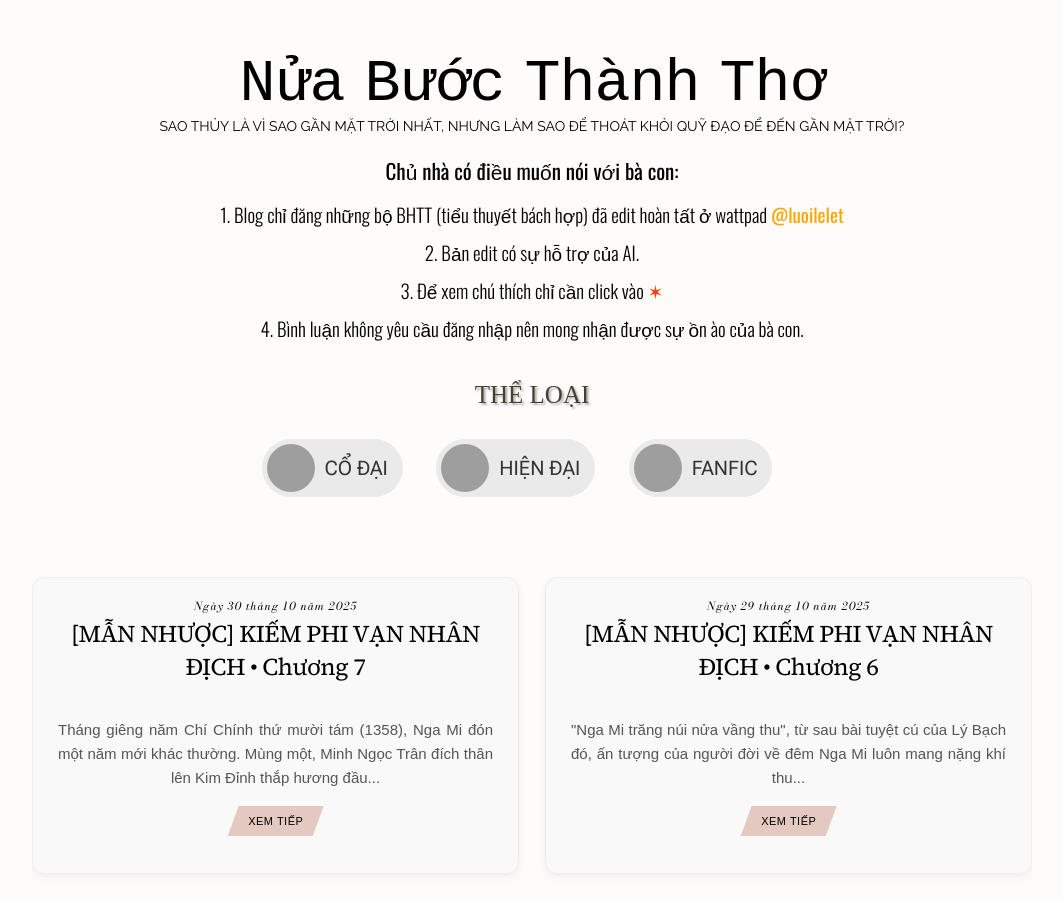
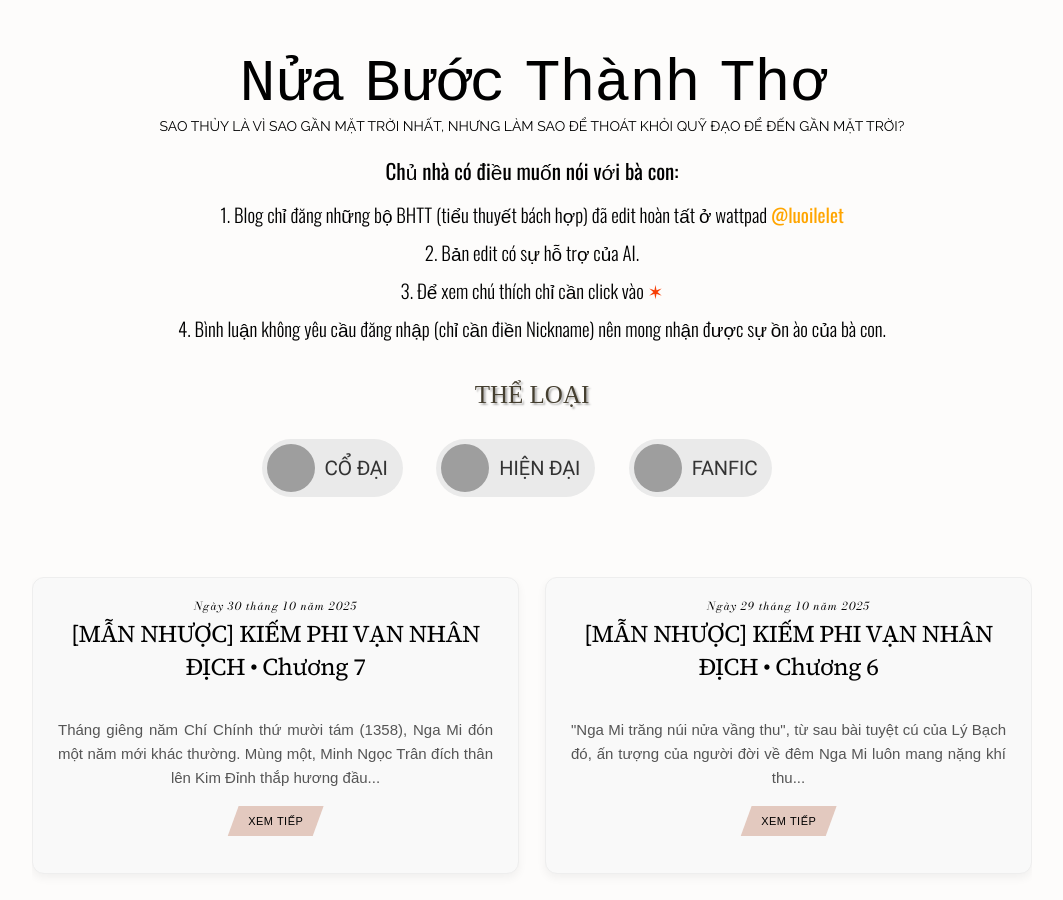
Before and after one commit to nuabuocthanhtho/nuabuocthanhtho.github.io, a Jekyll site: the page built from index.html, in a window 1280 px wide and 900 px high. Shown: the whole window, without its empty margins (108-1171 px from the left). Built offline with Jekyll 4.4.1, drawn with Linux system fonts in a browser that asks for light colours; some web fonts are replaced; the list of posts is cut into pages by our own code; grey boxes are pictures that could not be loaded.

Commit message:
Update default.html

```diff
--- a/_layouts/default.html
+++ b/_layouts/default.html
@@ -48,7 +48,7 @@
             1. Blog chỉ đăng những bộ BHTT (tiểu thuyết bách hợp) đã edit hoàn tất ở wattpad <a href="https://www.wattpad.com/user/luoilelet" target="_blank">@luoilelet</a><br/>
             2. Bản edit có sự hỗ trợ của AI.<br/>
             3. Để xem chú thích chỉ cần click vào <span style="color: #f73e05;">✶</span><br/>
-            4. Bình luận không yêu cầu đăng nhập nên mong nhận được sự ồn ào của bà con.
+            4. Bình luận không yêu cầu đăng nhập (chỉ cần điền Nickname) nên mong nhận được sự ồn ào của bà con.
            </div>
         </div>
 
```
